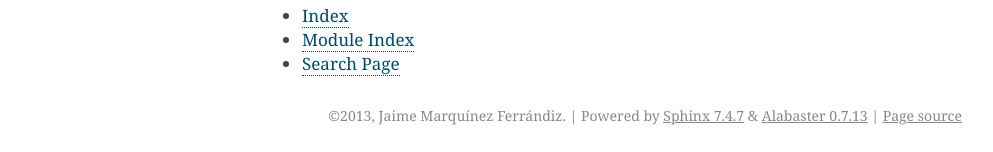
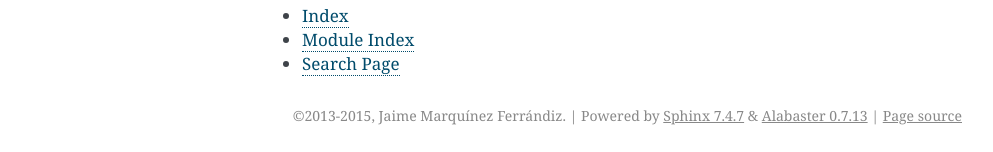
Before and after one commit to jaimeMF/youtube-dl-api-server, a Sphinx documentation site: the page built from docs/index.rst, in a window 1280 px wide. Shown: the part 746-898 px from the top of the page, without its empty margins (148-1141 px from the left). Built offline with Sphinx 7.4.7, drawn with Linux system fonts in a browser that asks for light colours; part of the change alters nothing that is shown.

```diff
--- a/docs/conf.py
+++ b/docs/conf.py
@@ -2,8 +2,9 @@
 # -*- coding: utf-8 -*-
 from __future__ import unicode_literals
 
+import datetime
+import os
 import sys
-import os
 
 sys.path.insert(0, os.path.dirname(os.path.abspath('.')))
 import youtube_dl_server as ydl_server
@@ -21,7 +22,7 @@ master_doc = 'index'
 
 # General information about the project.
 project = 'youtube-dl-api-server'
-copyright = '2013, Jaime Marquínez Ferrándiz'
+copyright = '2013-{now:%Y}, Jaime Marquínez Ferrándiz'.format(now=datetime.datetime.now())
 
 # The version info for the project you're documenting, acts as replacement for
 # |version| and |release|, also used in various other places throughout the
```
